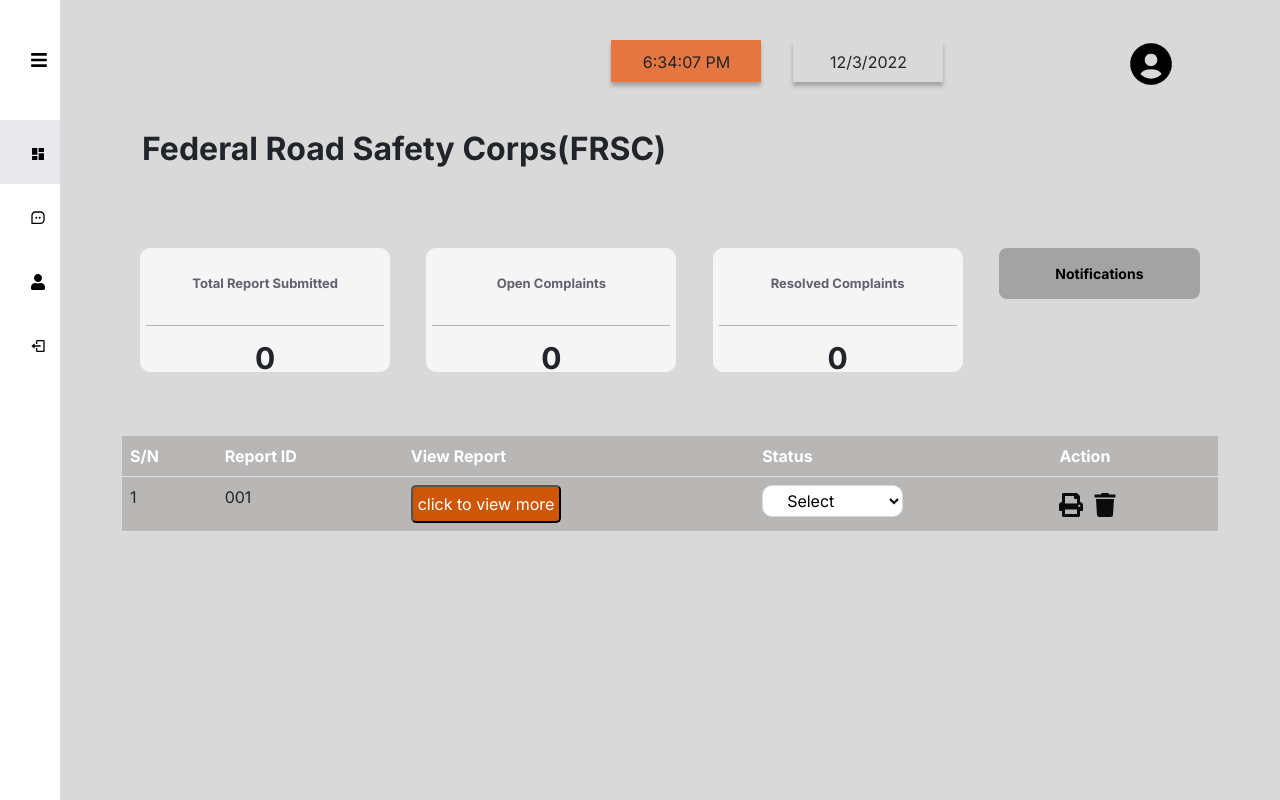
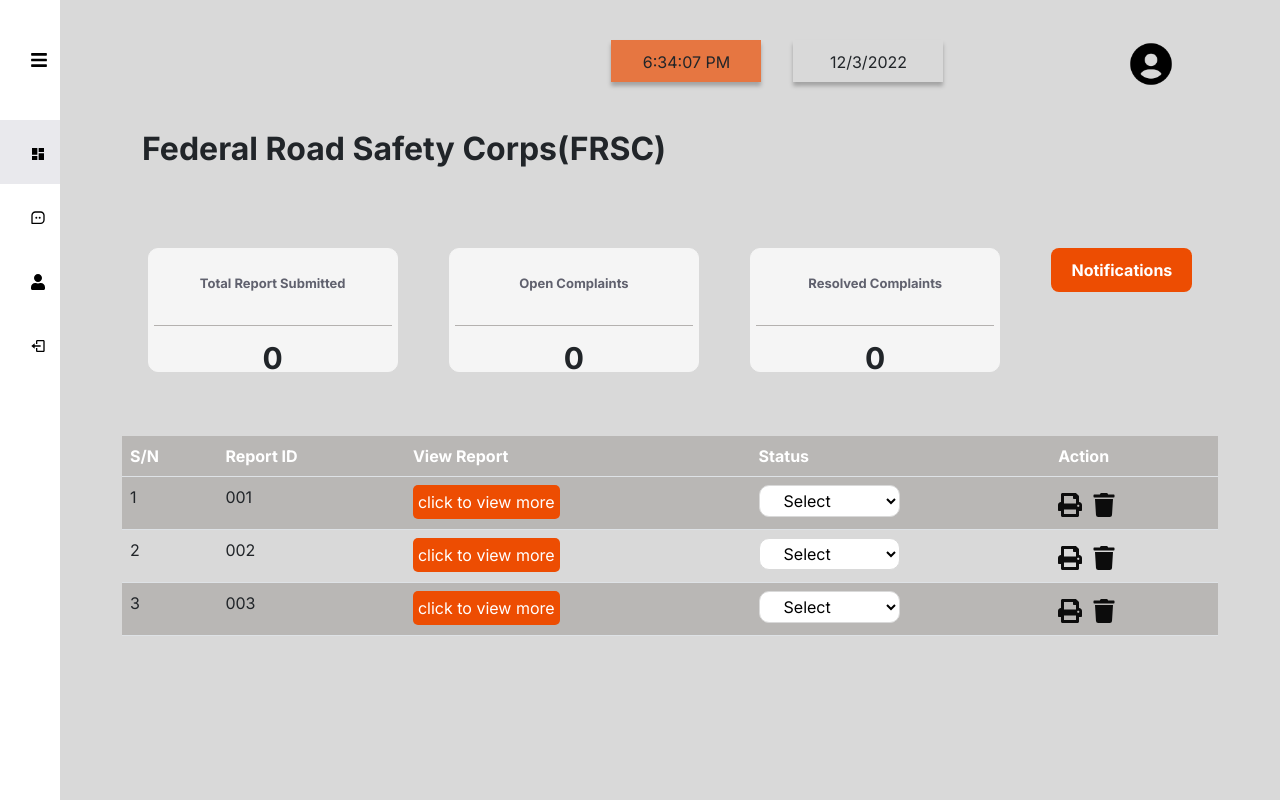
Before and after one commit to godswilludoh/SayIT-React, a React (Create React App) app: page /agentDashboard in a window 1280 px wide. Built offline with nearby package versions, Linux system fonts and the light colour scheme.

Commit message:
finished UI touches to the agentdashboard section

```diff
--- a/src/pages/agentDashboard/AgentDashBoard.css
+++ b/src/pages/agentDashboard/AgentDashBoard.css
@@ -187,7 +187,8 @@ tr:nth-child(odd) {
 .forNotificationButton {
 	background-color: rgba(0, 0, 0, 0.25);
 	/* background-color: rgba(142, 157, 198, 0.1); */
-	color: #000000;
+	/* color: #000000; */
+	color: #ed4d02;
 	font-size: 14px;
 	font-weight: 700;
 	text-align: center;
@@ -200,7 +201,7 @@ tr:nth-child(odd) {
 
 #messageLink {
 	text-decoration: none;
-	color: #000000;
+	color: #ffffff;
 	font-weight: 700;
 }
 
@@ -274,58 +275,7 @@ tr:nth-child(odd) {
 }
 
 /* ################################### */
-/* CSS FOR THE POP MODAL CONTENT STRATS HERE */
 
-.reportHeadingContainer {
-	display: flex;
-	justify-content: space-between;
-	align-items: center;
-	/* margin-top: 1.5rem; */
-	margin-bottom: 2.3rem;
-}
-
-.reportHeading,
-.reportID {
-	font-weight: 700;
-}
-
-.sourceAndDateReported {
-	display: flex;
-	justify-content: space-between;
-	align-items: center;
-}
-
-.form-group {
-	margin-bottom: 0.5rem;
-}
-
-.form-group .InputField {
-	margin-top: 10px;
-	padding: 10px 10px 10px 5px;
-	border: red;
-	background: #fff;
-	width: 100%;
-	border-radius: 5px;
-}
-
-.form-group label {
-	margin-bottom: 15px;
-	font-weight: 700;
-}
-
-.form-group textarea {
-	border: 1px solid #19100f;
-	border-radius: 5px;
-	padding: 10px;
-	width: 100%;
-	resize: none;
-	height: 220px;
-	margin-bottom: 0px;
-}
-
-.viewFileButtonContainer {
-	margin-top: 5px;
-}
 
 .formButton {
 	text-decoration: none;
--- a/src/pages/agentDashboard/AgentDashBoardInterface.js
+++ b/src/pages/agentDashboard/AgentDashBoardInterface.js
@@ -2,9 +2,14 @@ import React from "react";
 import { DateTime } from "../../helper/date-time/DateTime";
 import {  Link } from 'react-router-dom';
 import AgentDashboardTable from './AgentDashboardTable';
+import style from "../agentDashboard/AgentDashBoardTable.module.css";
+
+
 
 
 const AgentDashBoardInterface = () => {
+
+
   return (
     <section className="dashboard-interface" id="theSecondSideOfThePage">
       <div className="top">
@@ -54,7 +59,7 @@ const AgentDashBoardInterface = () => {
             <div className="theMetricItself">0</div>
           </div>
           <div className="forTheNotification_Report">
-            <div className="forNotificationButton">
+            <div className={style.forNotificationButton}>
               <Link to={"/agentNotificationPage"} id="messageLink">
                 Notifications
               </Link>
--- a/src/pages/agentDashboard/AgentDashBoardModal.js
+++ b/src/pages/agentDashboard/AgentDashBoardModal.js
@@ -1,44 +1,52 @@
 import React from "react";
+import style from '../agentDashboard/AgentDashboardModal.module.css'
 
-const AgentDashBoardModal = () => {
+const AgentDashBoardModal = (props) => {
+
+  if(!props.show){
+    return null;
+  }
+
   return (
-    <section className="modal">
-      <div className="modal-content">
-        <div className="reportHeadingContainer">
-          <p className="reportHeading">REPORT</p>
-          <p className="reportID" id="uniqueReportId"></p>
-          <a href="#" className="formButton close-button">
+    <section className={style.modal}>
+      <div className={style.modalContent}>
+        <div className={style.reportHeadingContainer}>
+          <p className={style.reportHeading}>REPORT</p>
+          <p className={style.reportID}> 001 </p>
+          <a href="#"
+          onClick={props.onClose}
+          className={style.formButton}>
             Close
           </a>
         </div>
         <form>
-          <div className="sourceAndDateReported">
-            <div className="form-group">
+          <div className={style.sourceAndDateReported}>
+            <div className={style.formGroup}>
               <label htmlFor="source">SOURCE</label>
-              <p className="InputField" id="uniqueReportSource" />
+              <p className={style.InputField}>Lameda</p>
             </div>
-            <div className="form-group">
+            {/* <div className={style.formGroup}>
               <label htmlFor="dateReported">DATE REPORTED</label>
-              <p className="InputField" id="uniqueReportDateAndTime" />
-            </div>
+              <p className={style.InputField}>Date Reported</p>
+            </div> */}
           </div>
-          <div className="form-group">
+          <div className={style.formGroup}>
             <label htmlFor="companyAnddOrgansitaion">
               COMPANY / ORGANISATION
             </label>
-            <p className="InputField" id="uniquecompanyAnddOrgansitaion">
+            <p className={style.InputField}>
               COMPANY/ORGANISATION REPORTED
             </p>
           </div>
-          <div className="form-group">
+          <div className={style.formGroup}>
             <label htmlFor="subject">SUBJECT</label>
-            <p className="InputField" id="uniquesubject">
+            <p className={style.InputField}>
               SUBJECT OF REPORT
             </p>
           </div>
-          <div className="form-group">
+          <div className={style.formGroup}>
             <label htmlFor="textMessages">MESSAGE</label>
-            <p className="InputField" id="uniquemessage">
+            <p className={style.InputField} id="uniquemessage">
               Lorem ipsum dolor sit amet consectetur adipisicing elit. Incidunt
               pariatur ipsam repellat, saepe nostrum dolor. Debitis odio, quos
               maxime ullam nam voluptatem fugit vel eligendi culpa, labore ipsam
@@ -47,7 +55,7 @@ const AgentDashBoardModal = () => {
               molestias, optio, iste dolore amet ut nostrum!
             </p>
           </div>
-          <div className="form-group">
+          <div className={style.formGroup}>
             <label htmlFor="attachment">ATTACHMENT</label>
             <div className="viewFileButtonContainer">
               <a href="#" className="formButton">
--- a/src/pages/agentDashboard/AgentDashBoardTable.module.css
+++ b/src/pages/agentDashboard/AgentDashBoardTable.module.css
@@ -20,13 +20,15 @@
 
 .clickToSeeReport{
     padding: 5px;
-  background: #ed4d02;
+  background: rgba(237,77,2, 0.5);
   border-radius: 5px;
   color: #ffffff;
+  border: none;
+  outline: none;
 }
 
 .clickToSeeReport{
-    background-color: #ce5707;
+    background-color: rgb(237,77,2);
   opacity: 1;
 }
 
@@ -41,3 +43,10 @@
     border: 1px solid #d9d9d9;
     padding-left: 20px;
   }
+
+  .forNotificationButton{
+    padding: 10px 20px;
+    border-radius: 8px;
+    background: rgb(237,77,2);
+    color: white;
+  }
--- /dev/null
+++ b/src/pages/agentDashboard/AgentDashboardModal.module.css
@@ -0,0 +1,84 @@
+.modal {
+  position: fixed;
+  left: 0;
+  top: 0;
+  right: 0;
+  bottom: 0;
+  background-color: rgba(0, 0, 0, 0.7);
+  display: flex;
+  align-items: center;
+  justify-content: center;
+}
+
+.modalContent {
+  overflow-y: scroll;
+  width: 950px;
+  height: 90vh;
+  padding: 20px;
+  border: 1px solid #000;
+  background-color: #b4b1af;
+  border-radius: 8px;
+}
+
+.formButton {
+  text-decoration: none;
+  padding: 10px;
+  background-color: #ed4d02;
+  color: #fff;
+  border-radius: 3px;
+}
+
+.formButton:hover {
+  color: #fff;
+}
+
+.reportHeadingContainer {
+  display: flex;
+  justify-content: space-between;
+  align-items: center;
+  /* margin-top: 1.5rem; */
+  margin-bottom: 2.3rem;
+}
+
+.reportHeading,
+.reportID {
+  font-weight: 700;
+}
+
+.sourceAndDateReported {
+  display: flex;
+  justify-content: space-between;
+  align-items: center;
+}
+
+.formGroup {
+  margin-bottom: 0.5rem;
+}
+
+.formGroup .InputField {
+  margin-top: 10px;
+  padding: 10px 10px 10px 5px;
+  border: red;
+  background: #fff;
+  width: 100%;
+  border-radius: 5px;
+}
+
+.formGroup label {
+  margin-bottom: 15px;
+  font-weight: 700;
+}
+
+.formGroup textarea {
+  border: 1px solid #19100f;
+  border-radius: 5px;
+  padding: 10px;
+  width: 100%;
+  resize: none;
+  height: 220px;
+  margin-bottom: 0px;
+}
+
+.viewFileButtonContainer {
+  margin-top: 5px;
+}
--- a/src/pages/agentDashboard/AgentDashboardTable.js
+++ b/src/pages/agentDashboard/AgentDashboardTable.js
@@ -1,10 +1,14 @@
-import React from "react";
+import React, { useState } from "react";
 import Table from "react-bootstrap/Table";
 import { FaPrint, FaTrash } from "react-icons/fa";
 import style from "../agentDashboard/AgentDashBoardTable.module.css";
+import AgentDashBoardModal from "./AgentDashBoardModal";
+
 
 const AgentDashboardTable = () => {
+  const [show, setShow] = useState(false);
   return (
+    <>
       <Table>
         <thead>
           <tr>
@@ -20,7 +24,9 @@ const AgentDashboardTable = () => {
             <td>1</td>
             <td>001</td>
             <td>
-            <button className={style.clickToSeeReport}>
+              <button
+              onClick={() => setShow(true)}
+              className={style.clickToSeeReport}>
                 click to view more
               </button>
             </td>
@@ -44,19 +50,73 @@ const AgentDashboardTable = () => {
               </div>
             </td>
           </tr>
-        {/* <tr>
+          <tr>
             <td>2</td>
-          <td>Jacob</td>
-          <td>Thornton</td>
-          <td>slim Joe</td>
+            <td>002</td>
+            <td>
+              <button
+              onClick={() => setShow(true)}
+              className={style.clickToSeeReport}>
+                click to view more
+              </button>
+            </td>
+            <td>
+              <select className={style.agentTableReportSelect}>
+                <option value="select" selected>
+                  Select
+                </option>
+                <option value="view">In View</option>
+                <option value="completed">Completed</option>
+              </select>
+            </td>
+            <td>
+              <div className={style.delete_Print}>
+                <span className={style.deleteIcon}>
+                  <FaPrint />
+                </span>
+                <span className={style.printIcon}>
+                  <FaTrash />
+                </span>
+              </div>
+            </td>
           </tr>
           <tr>
             <td>3</td>
-          <td colSpan={2}>Larry the Bird</td>
-          <td>mai lafiya</td>
-        </tr> */}
+            <td>003</td>
+            <td>
+              <button
+              onClick={() => setShow(true)}
+              className={style.clickToSeeReport}>
+                click to view more
+              </button>
+            </td>
+            <td>
+              <select className={style.agentTableReportSelect}>
+                <option value="select" selected>
+                  Select
+                </option>
+                <option value="view">In View</option>
+                <option value="completed">Completed</option>
+              </select>
+            </td>
+            <td>
+              <div className={style.delete_Print}>
+                <span className={style.deleteIcon}>
+                  <FaPrint />
+                </span>
+                <span className={style.printIcon}>
+                  <FaTrash />
+                </span>
+              </div>
+            </td>
+          </tr>
+
         </tbody>
       </Table>
+
+      <AgentDashBoardModal onClose={() => setShow(false)} show={show} />
+    </>
+
   );
 };
 
```
Lines whose indentation alone changed are shown as unchanged.
